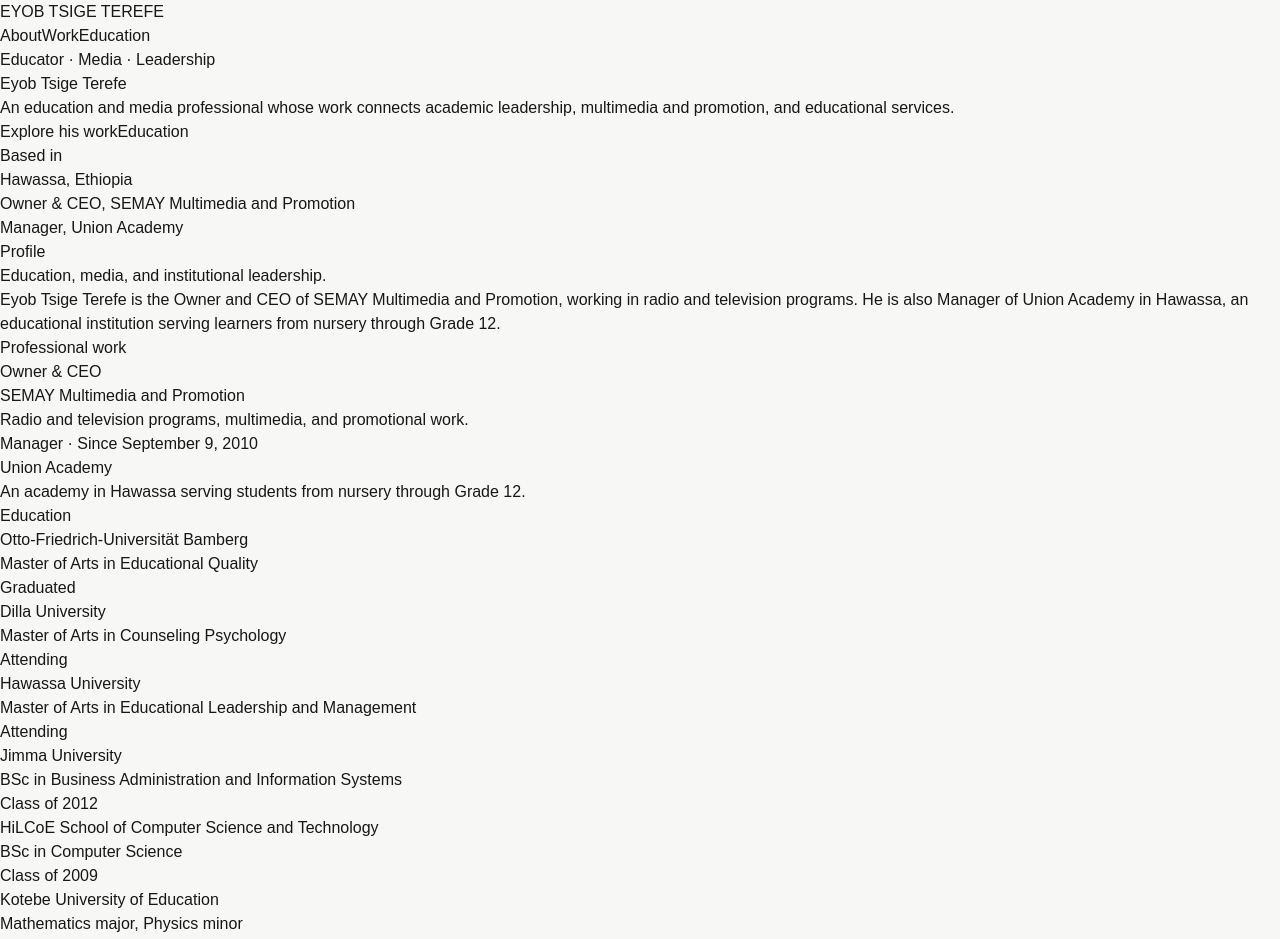
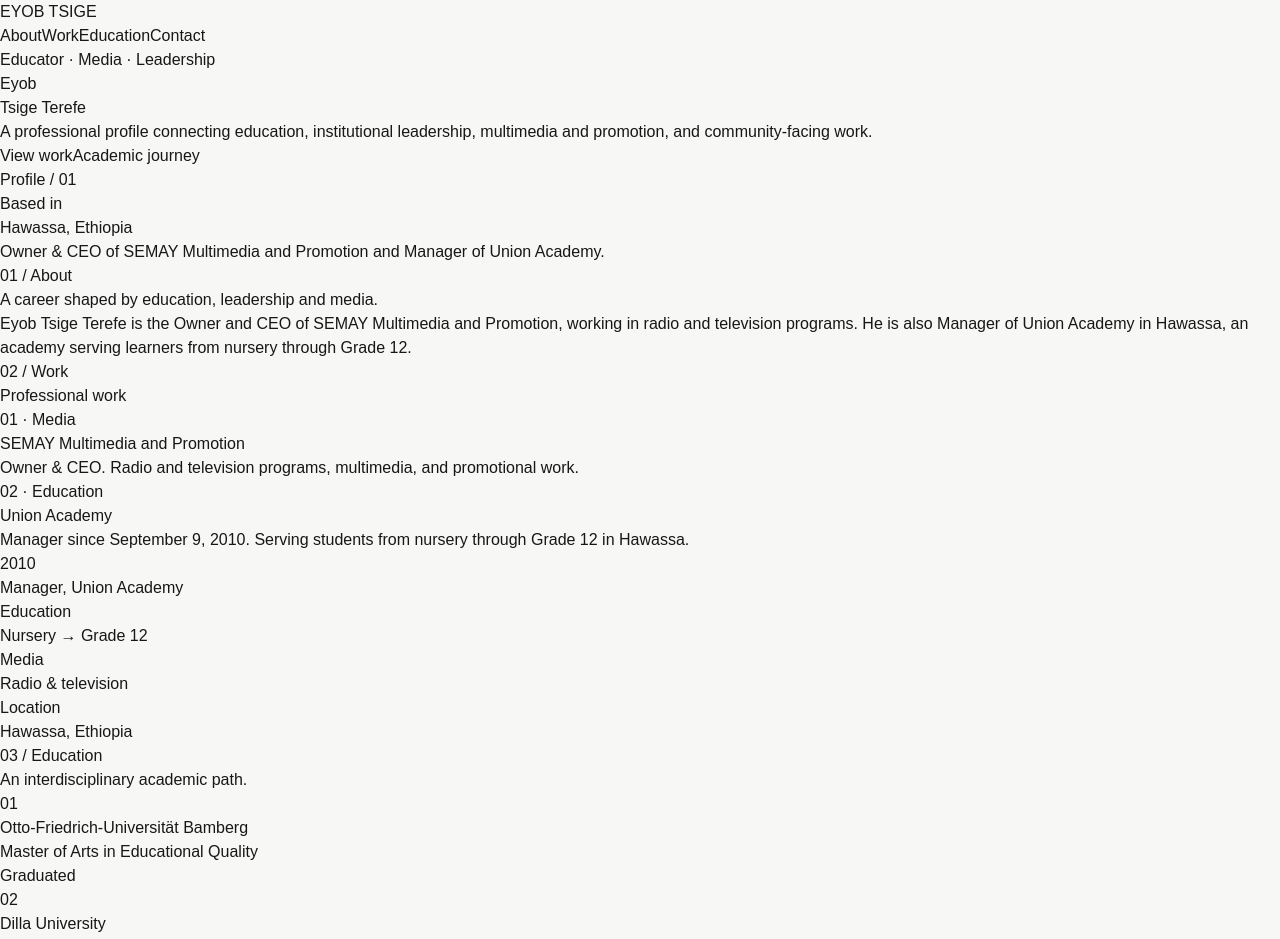
Before and after one commit to isakhu/Eyob-tsige, a Next.js app: page / in a window 1280 px wide. Shown: the top 939 px of the page. Built offline with nearby package versions, Linux system fonts and the light colour scheme.

Commit message:
Build polished Eyob Tsige profile homepage

```diff
--- a/app/page.tsx
+++ b/app/page.tsx
@@ -1,138 +1,47 @@
 const education = [
-  {
-    school: "Otto-Friedrich-Universität Bamberg",
-    program: "Master of Arts in Educational Quality",
-    status: "Graduated",
-  },
-  {
-    school: "Dilla University",
-    program: "Master of Arts in Counseling Psychology",
-    status: "Attending",
-  },
-  {
-    school: "Hawassa University",
-    program: "Master of Arts in Educational Leadership and Management",
-    status: "Attending",
-  },
-  {
-    school: "Jimma University",
-    program: "BSc in Business Administration and Information Systems",
-    status: "Class of 2012",
-  },
-  {
-    school: "HiLCoE School of Computer Science and Technology",
-    program: "BSc in Computer Science",
-    status: "Class of 2009",
-  },
-  {
-    school: "Kotebe University of Education",
-    program: "Mathematics major, Physics minor",
-    status: "Class of 2000",
-  },
+  ["Otto-Friedrich-Universität Bamberg","Master of Arts in Educational Quality","Graduated"],
+  ["Dilla University","Master of Arts in Counseling Psychology","Attending"],
+  ["Hawassa University","Master of Arts in Educational Leadership and Management","Attending"],
+  ["Jimma University","BSc in Business Administration and Information Systems","Class of 2012"],
+  ["HiLCoE School of Computer Science and Technology","BSc in Computer Science","Class of 2009"],
+  ["Kotebe University of Education","Mathematics major · Physics minor","Class of 2000"],
 ];
+const facts=[["2010","Manager, Union Academy"],["Education","Nursery → Grade 12"],["Media","Radio & television"],["Location","Hawassa, Ethiopia"]];
 
 export default function Home() {
-  return (
-    <main>
-      <header className="border-b border-black/10 bg-white/80 backdrop-blur">
-        <nav className="mx-auto flex max-w-6xl items-center justify-between px-6 py-5">
-          <a href="#" className="font-semibold tracking-tight">EYOB TSIGE TEREFE</a>
-          <div className="hidden gap-6 text-sm md:flex">
-            <a href="#about">About</a>
-            <a href="#work">Work</a>
-            <a href="#education">Education</a>
-          </div>
-        </nav>
-      </header>
+  return <main>
+    <header className="sticky top-0 z-20 border-b border-black/10 bg-[#f7f7f5]/90 backdrop-blur">
+      <nav className="mx-auto flex max-w-7xl items-center justify-between px-6 py-5">
+        <a href="#" className="font-semibold tracking-[.12em]">EYOB TSIGE</a>
+        <div className="hidden gap-7 text-sm md:flex"><a href="#about">About</a><a href="#work">Work</a><a href="#education">Education</a><a href="#contact">Contact</a></div>
+      </nav>
+    </header>
 
-      <section className="mx-auto grid max-w-6xl gap-12 px-6 py-24 md:grid-cols-[1.3fr_.7fr] md:py-32">
-        <div>
-          <p className="mb-5 text-sm font-semibold uppercase tracking-[0.25em] text-black/50">
-            Educator · Media · Leadership
-          </p>
-          <h1 className="max-w-4xl text-5xl font-bold leading-[1.02] tracking-tight md:text-7xl">
-            Eyob Tsige Terefe
-          </h1>
-          <p className="mt-7 max-w-2xl text-lg leading-8 text-black/65">
-            An education and media professional whose work connects academic
-            leadership, multimedia and promotion, and educational services.
-          </p>
-          <div className="mt-9 flex flex-wrap gap-3">
-            <a href="#work" className="rounded-full bg-black px-6 py-3 text-sm font-medium text-white">
-              Explore his work
-            </a>
-            <a href="#education" className="rounded-full border border-black/15 bg-white px-6 py-3 text-sm font-medium">
-              Education
-            </a>
-          </div>
-        </div>
-        <div className="flex min-h-72 items-end rounded-3xl bg-black p-7 text-white">
-          <div>
-            <p className="text-sm text-white/55">Based in</p>
-            <p className="mt-2 text-2xl font-semibold">Hawassa, Ethiopia</p>
-            <p className="mt-5 text-sm leading-6 text-white/65">
-              Owner & CEO, SEMAY Multimedia and Promotion
-              <br />
-              Manager, Union Academy
-            </p>
-          </div>
-        </div>
-      </section>
+    <section className="mx-auto grid max-w-7xl gap-14 px-6 py-24 md:grid-cols-[1.15fr_.85fr] md:py-32">
+      <div className="flex flex-col justify-center">
+        <span className="mb-7 w-fit rounded-full border border-black/10 bg-white px-4 py-2 text-xs font-semibold uppercase tracking-[.2em]">Educator · Media · Leadership</span>
+        <h1 className="max-w-4xl text-6xl font-bold leading-[.94] tracking-[-.04em] md:text-8xl">Eyob<br/>Tsige Terefe</h1>
+        <p className="mt-8 max-w-xl text-lg leading-8 text-black/60">A professional profile connecting education, institutional leadership, multimedia and promotion, and community-facing work.</p>
+        <div className="mt-9 flex flex-wrap gap-3"><a href="#work" className="rounded-full bg-black px-6 py-3 text-sm font-semibold text-white">View work</a><a href="#education" className="rounded-full border border-black/15 bg-white px-6 py-3 text-sm font-semibold">Academic journey</a></div>
+      </div>
+      <div className="relative min-h-[500px] overflow-hidden rounded-[2rem] bg-black p-8 text-white md:min-h-[620px]">
+        <div className="absolute -right-24 -top-24 h-72 w-72 rounded-full border border-white/15"/><div className="absolute -bottom-32 -left-24 h-80 w-80 rounded-full border border-white/15"/>
+        <div className="relative flex h-full flex-col justify-between"><div className="text-xs uppercase tracking-[.25em] text-white/45">Profile / 01</div><div><div className="mb-8 h-px w-20 bg-white/30"/><p className="text-sm text-white/45">Based in</p><p className="mt-2 text-3xl font-semibold">Hawassa, Ethiopia</p><p className="mt-6 max-w-sm text-sm leading-7 text-white/60">Owner & CEO of SEMAY Multimedia and Promotion and Manager of Union Academy.</p></div></div>
+      </div>
+    </section>
 
-      <section id="about" className="border-y border-black/10 bg-white">
-        <div className="mx-auto max-w-6xl px-6 py-20">
-          <p className="text-sm font-semibold uppercase tracking-[0.2em] text-black/45">Profile</p>
-          <h2 className="mt-4 max-w-3xl text-3xl font-semibold tracking-tight md:text-5xl">
-            Education, media, and institutional leadership.
-          </h2>
-          <p className="mt-6 max-w-3xl text-lg leading-8 text-black/60">
-            Eyob Tsige Terefe is the Owner and CEO of SEMAY Multimedia and
-            Promotion, working in radio and television programs. He is also
-            Manager of Union Academy in Hawassa, an educational institution
-            serving learners from nursery through Grade 12.
-          </p>
-        </div>
-      </section>
+    <section id="about" className="border-y border-black/10 bg-white"><div className="mx-auto grid max-w-7xl gap-12 px-6 py-24 md:grid-cols-[.7fr_1.3fr]"><p className="text-xs font-semibold uppercase tracking-[.25em] text-black/40">01 / About</p><div><h2 className="max-w-4xl text-4xl font-semibold leading-tight tracking-tight md:text-6xl">A career shaped by education, leadership and media.</h2><p className="mt-8 max-w-3xl text-lg leading-8 text-black/60">Eyob Tsige Terefe is the Owner and CEO of SEMAY Multimedia and Promotion, working in radio and television programs. He is also Manager of Union Academy in Hawassa, an academy serving learners from nursery through Grade 12.</p></div></div></section>
 
-      <section id="work" className="mx-auto max-w-6xl px-6 py-20">
-        <p className="text-sm font-semibold uppercase tracking-[0.2em] text-black/45">Professional work</p>
-        <div className="mt-8 grid gap-6 md:grid-cols-2">
-          <article className="rounded-3xl border border-black/10 bg-white p-8">
-            <p className="text-sm text-black/45">Owner & CEO</p>
-            <h3 className="mt-2 text-3xl font-semibold">SEMAY Multimedia and Promotion</h3>
-            <p className="mt-5 leading-7 text-black/60">
-              Radio and television programs, multimedia, and promotional work.
-            </p>
-          </article>
-          <article className="rounded-3xl border border-black/10 bg-white p-8">
-            <p className="text-sm text-black/45">Manager · Since September 9, 2010</p>
-            <h3 className="mt-2 text-3xl font-semibold">Union Academy</h3>
-            <p className="mt-5 leading-7 text-black/60">
-              An academy in Hawassa serving students from nursery through Grade 12.
-            </p>
-          </article>
-        </div>
-      </section>
+    <section id="work" className="mx-auto max-w-7xl px-6 py-24"><div><p className="text-xs font-semibold uppercase tracking-[.25em] text-black/40">02 / Work</p><h2 className="mt-4 text-4xl font-semibold tracking-tight md:text-6xl">Professional work</h2></div><div className="mt-12 grid gap-5 md:grid-cols-2">
+      <article className="rounded-[2rem] bg-black p-9 text-white md:p-12"><p className="text-xs uppercase tracking-[.2em] text-white/45">01 · Media</p><h3 className="mt-20 text-4xl font-semibold tracking-tight">SEMAY Multimedia and Promotion</h3><p className="mt-5 max-w-md leading-7 text-white/60">Owner & CEO. Radio and television programs, multimedia, and promotional work.</p></article>
+      <article className="rounded-[2rem] border border-black/10 bg-white p-9 md:p-12"><p className="text-xs uppercase tracking-[.2em] text-black/40">02 · Education</p><h3 className="mt-20 text-4xl font-semibold tracking-tight">Union Academy</h3><p className="mt-5 max-w-md leading-7 text-black/60">Manager since September 9, 2010. Serving students from nursery through Grade 12 in Hawassa.</p></article>
+    </div></section>
 
-      <section id="education" className="bg-black text-white">
-        <div className="mx-auto max-w-6xl px-6 py-20">
-          <p className="text-sm font-semibold uppercase tracking-[0.2em] text-white/45">Education</p>
-          <div className="mt-8 grid gap-4">
-            {education.map((item) => (
-              <div key={item.school} className="grid gap-2 border-t border-white/15 py-6 md:grid-cols-[1fr_1.2fr_auto] md:items-center">
-                <h3 className="font-semibold">{item.school}</h3>
-                <p className="text-white/65">{item.program}</p>
-                <p className="text-sm text-white/45 md:text-right">{item.status}</p>
-              </div>
-            ))}
-          </div>
-        </div>
-      </section>
+    <section className="bg-[#e8e7e2]"><div className="mx-auto max-w-7xl px-6 py-20"><div className="grid grid-cols-2 gap-y-10 md:grid-cols-4">{facts.map(([label,value])=><div key={label} className="border-l border-black/15 pl-5"><p className="text-xs uppercase tracking-[.2em] text-black/40">{label}</p><p className="mt-3 max-w-48 text-sm font-medium leading-6">{value}</p></div>)}</div></div></section>
 
-      <footer className="mx-auto flex max-w-6xl flex-col gap-3 px-6 py-10 text-sm text-black/50 md:flex-row md:justify-between">
-        <p>© {new Date().getFullYear()} Eyob Tsige Terefe</p>
-        <p>More verified biography and media content will be added.</p>
-      </footer>
-    </main>
-  );
+    <section id="education" className="bg-black text-white"><div className="mx-auto max-w-7xl px-6 py-24"><p className="text-xs font-semibold uppercase tracking-[.25em] text-white/40">03 / Education</p><h2 className="mt-4 max-w-3xl text-4xl font-semibold tracking-tight md:text-6xl">An interdisciplinary academic path.</h2><div className="mt-14 border-t border-white/15">{education.map(([school,program,status],i)=><div key={school} className="grid gap-3 border-b border-white/15 py-7 md:grid-cols-[.8fr_1fr_auto] md:items-center"><span className="text-xs text-white/35">0{i+1}</span><div><h3 className="font-semibold">{school}</h3><p className="mt-1 text-sm text-white/50">{program}</p></div><span className="text-xs uppercase tracking-[.15em] text-white/40 md:text-right">{status}</span></div>)}</div></div></section>
+
+    <section id="contact" className="mx-auto max-w-7xl px-6 py-24"><div className="rounded-[2rem] bg-white p-9 md:p-14"><p className="text-xs font-semibold uppercase tracking-[.25em] text-black/40">04 / Contact</p><h2 className="mt-5 max-w-3xl text-4xl font-semibold tracking-tight md:text-6xl">More of Eyob’s story is coming.</h2><p className="mt-6 max-w-2xl leading-7 text-black/60">This version is based only on information provided so far. Photos, biography, programs, achievements, links and contact details can be added next.</p></div></section>
+    <footer className="border-t border-black/10 px-6 py-8 text-sm text-black/45"><div className="mx-auto flex max-w-7xl justify-between gap-6"><span>Eyob Tsige Terefe</span><span>© {new Date().getFullYear()}</span></div></footer>
+  </main>;
 }
```
